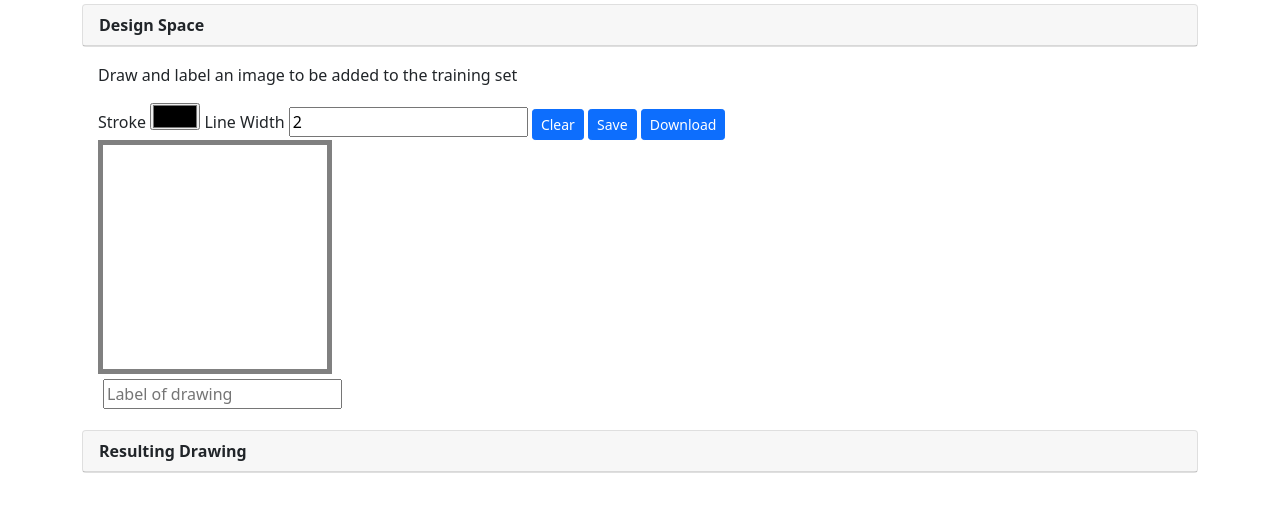
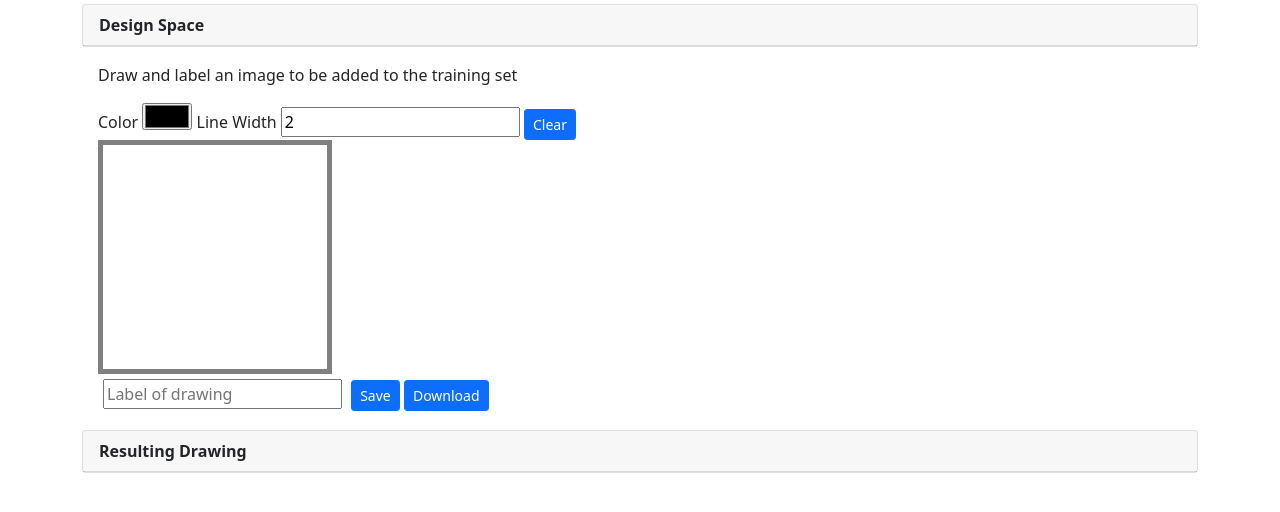
Before and after one commit to twodawg/DoodleAI, a plain HTML site: page index.html in a window 1280 px wide. Shown: the part 42-554 px from the top of the page. Drawn offline with nearby package versions, Linux system fonts and the light colour scheme.

Commit message:
Result label

```diff
--- a/index.html
+++ b/index.html
@@ -18,13 +18,11 @@
                 <div class="col-12">
                     <p>Draw and label an image to be added to the training set</p>
 
-                    <label for="stroke">Stroke</label>
+                    <label for="stroke">Color</label>
                     <input id="stroke" name='stroke' type="color">
                     <label for="lineWidth">Line Width</label>
                     <input id="lineWidth" name='lineWidth' type="number" value="2">
                     <button type="button" id="clear" class="btn btn-sm btn-primary">Clear</button>
-                    <button type="button" onclick="saveImage();" class="btn btn-sm btn-primary">Save</button>
-                    <button type="button" onclick="downloadImage();" class="btn btn-sm btn-primary">Download</button>
                 </div>
                 <div class="col-12">
                     <canvas id="scratchPad"
@@ -32,6 +30,8 @@
                     </div>
                 <div class="col-12">
                     <input id="imageLabel" type="text" placeholder="Label of drawing" style="margin: 5px"></input>
+                    <button type="button" onclick="saveImage();" class="btn btn-sm btn-primary">Save</button>
+                    <button type="button" onclick="downloadImage();" class="btn btn-sm btn-primary">Download</button>
                 </div>
             </div>
         </div>
@@ -41,7 +41,12 @@
             </div>
         </div>
         <div class="card-body">
-            <img id="resultImage"></img>
+            <div class="col-12">
+                <img id="resultImage"></img>
+            </div>
+            <div class="col-12">
+                <input id="resultLabel" type="text" readonly hidden></input>
+            </div>
         </div>
 
         <script src="https://cdn.jsdelivr.net/npm/bootstrap@5.0.1/dist/js/bootstrap.bundle.min.js"></script>
@@ -69,11 +74,15 @@
             }
 
             async function saveImage() {
-                const image = document.getElementById("resultImage");
                 const canvas = document.getElementById('scratchPad');
+                const imageLabel = document.getElementById("imageLabel");
+                const resultImage = document.getElementById("resultImage");
+                const resultLabel = document.getElementById("resultLabel");
+
                 const base64Image = getImage();
-
-                image.src = base64Image;
+                resultImage.src = base64Image;
+                resultLabel.value = imageLabel.value;
+                resultLabel.hidden = false;
 
                 //image.src = CanvasToBMP.toDataURL(scratchPad);
                 //console.log(image.scr);
```
